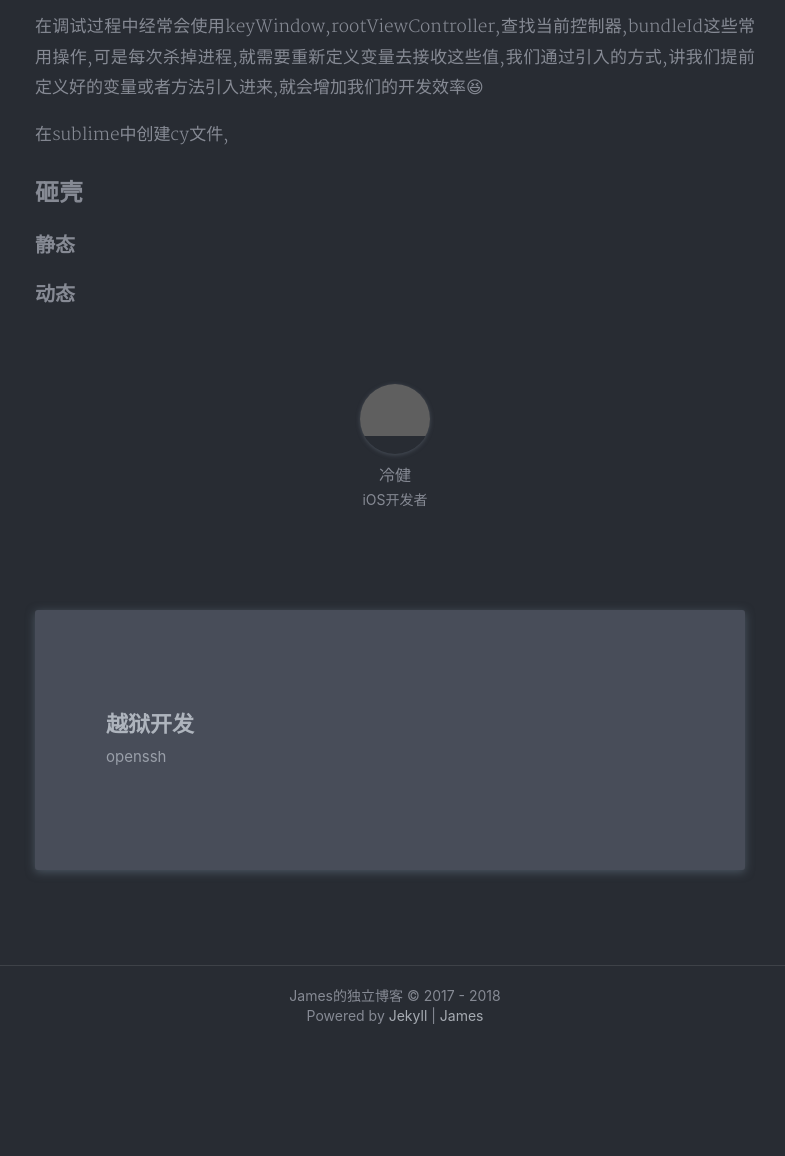
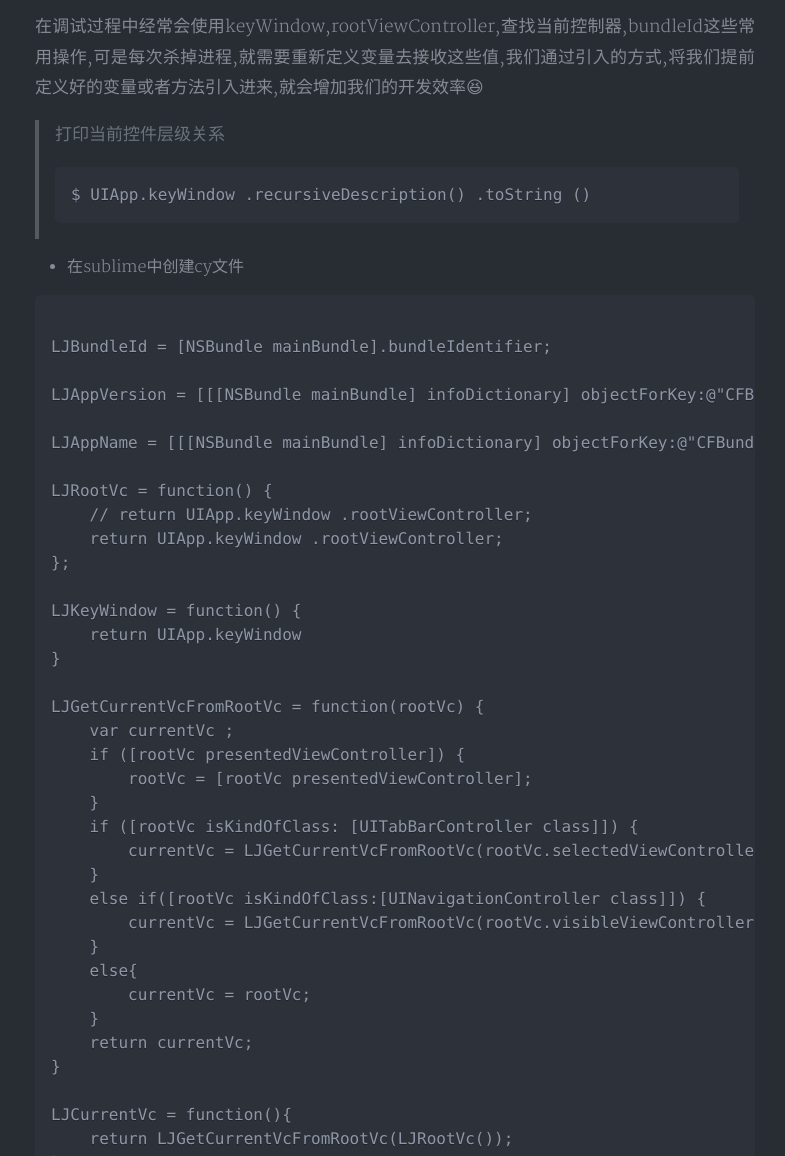
Before and after one commit to justForL/justForL.github.io, a Jekyll site: the page built from _posts/2018-06-02-Cycript及砸壳.md, in a window 1280 px wide and 1400 px high, scrolled down 5342 px. Shown: the part 244-1400 px from the top of the window, without its empty margins (245-1030 px from the left). Built offline with Jekyll 4.4.1, drawn with Linux system fonts in a browser that asks for light colours; nearby versions of some CDN libraries; comment, search, counter and statistics services are not loaded; a style sheet for code colours, icons or effects is not loaded; before the commit the page ends 6632 px from its top, so only the background shows below that; some of the changed text lies outside the part shown; grey boxes are pictures that could not be loaded.

Commit message:
未完待续

````diff
--- a/_posts/2018-06-02-Cycript及砸壳.md
+++ b/_posts/2018-06-02-Cycript及砸壳.md
@@ -90,9 +90,66 @@ $ cycript -p 1946
 成功进入到cycript调试,接下来我们来试验一下
 ![](https://ws3.sinaimg.cn/large/006tKfTcly1frwn0qik46j30og03w0t5.jpg)
 
-在调试过程中经常会使用keyWindow,rootViewController,查找当前控制器,bundleId这些常用操作,可是每次杀掉进程,就需要重新定义变量去接收这些值,我们通过引入的方式,讲我们提前定义好的变量或者方法引入进来,就会增加我们的开发效率😆
+在调试过程中经常会使用keyWindow,rootViewController,查找当前控制器,bundleId这些常用操作,可是每次杀掉进程,就需要重新定义变量去接收这些值,我们通过引入的方式,将我们提前定义好的变量或者方法引入进来,就会增加我们的开发效率😆
 
-在sublime中创建cy文件,
+> 打印当前控件层级关系
+```c
+$ UIApp.keyWindow .recursiveDescription() .toString ()
+```
+
+* 在sublime中创建cy文件
+
+```c
+
+LJBundleId = [NSBundle mainBundle].bundleIdentifier;
+
+LJAppVersion = [[[NSBundle mainBundle] infoDictionary] objectForKey:@"CFBundleShortVersionString"];
+
+LJAppName = [[[NSBundle mainBundle] infoDictionary] objectForKey:@"CFBundleDisplayName"];
+
+LJRootVc = function() {
+    // return UIApp.keyWindow .rootViewController;
+    return UIApp.keyWindow .rootViewController;
+};
+
+LJKeyWindow = function() {
+    return UIApp.keyWindow
+}
+
+LJGetCurrentVcFromRootVc = function(rootVc) {
+    var currentVc ;
+    if ([rootVc presentedViewController]) {
+        rootVc = [rootVc presentedViewController];
+    }
+    if ([rootVc isKindOfClass: [UITabBarController class]]) {
+        currentVc = LJGetCurrentVcFromRootVc(rootVc.selectedViewController);
+    }
+    else if([rootVc isKindOfClass:[UINavigationController class]]) {
+        currentVc = LJGetCurrentVcFromRootVc(rootVc.visibleViewController);
+    }
+    else{
+        currentVc = rootVc;
+    }
+    return currentVc;
+}
+
+LJCurrentVc = function(){
+    return LJGetCurrentVcFromRootVc(LJRootVc());
+}
+
+```
+
+* 将文件拷贝到手机上
+```c
+$ scp -P 2222  /Users/james/Desktop/james.cy root@localhost:/usr/lib/cycript0.9/top/bonjourjames/
+```
+![](https://ws1.sinaimg.cn/large/006tKfTcly1frxukddrvyj31kw02xmy3.jpg)
+
+* 在手机上利用cycript依附到微信中,并引用我们刚才上传的cy文件
+![](https://ws3.sinaimg.cn/large/006tKfTcly1frxulxi1gaj30me05awf1.jpg)
+
+* 现在就可以直接调用我们的函数了,并不用每次都重新定义常用的函数啦😆
+
 ## 砸壳
 ### 静态
 ### 动态
````
